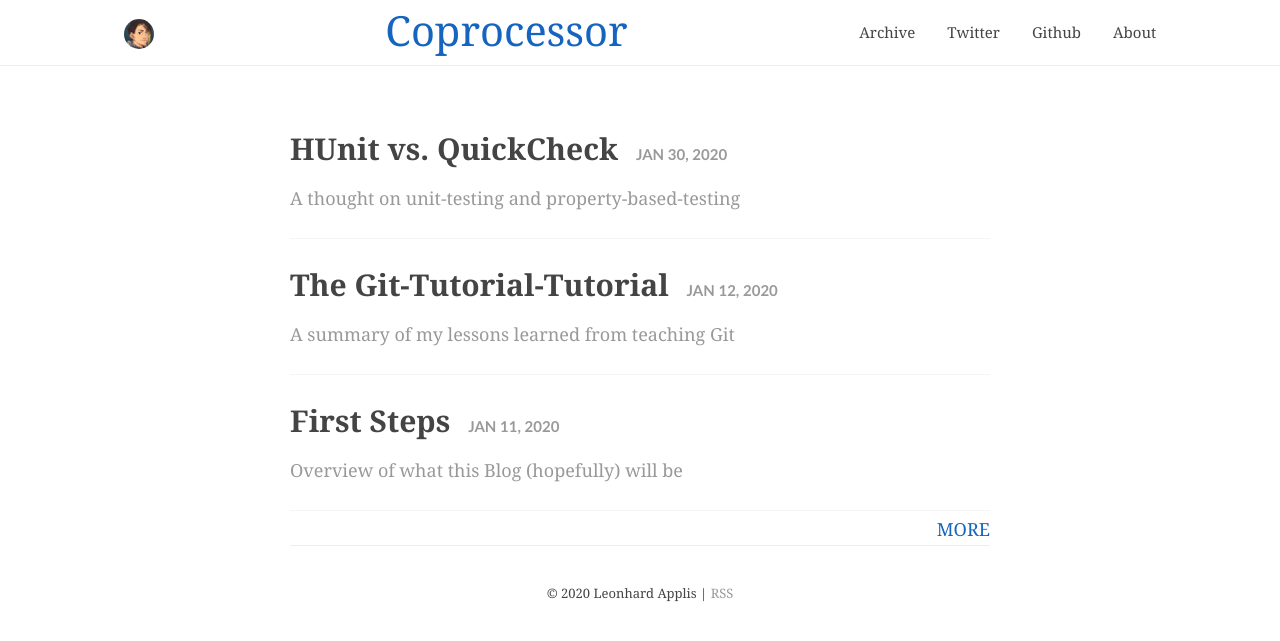
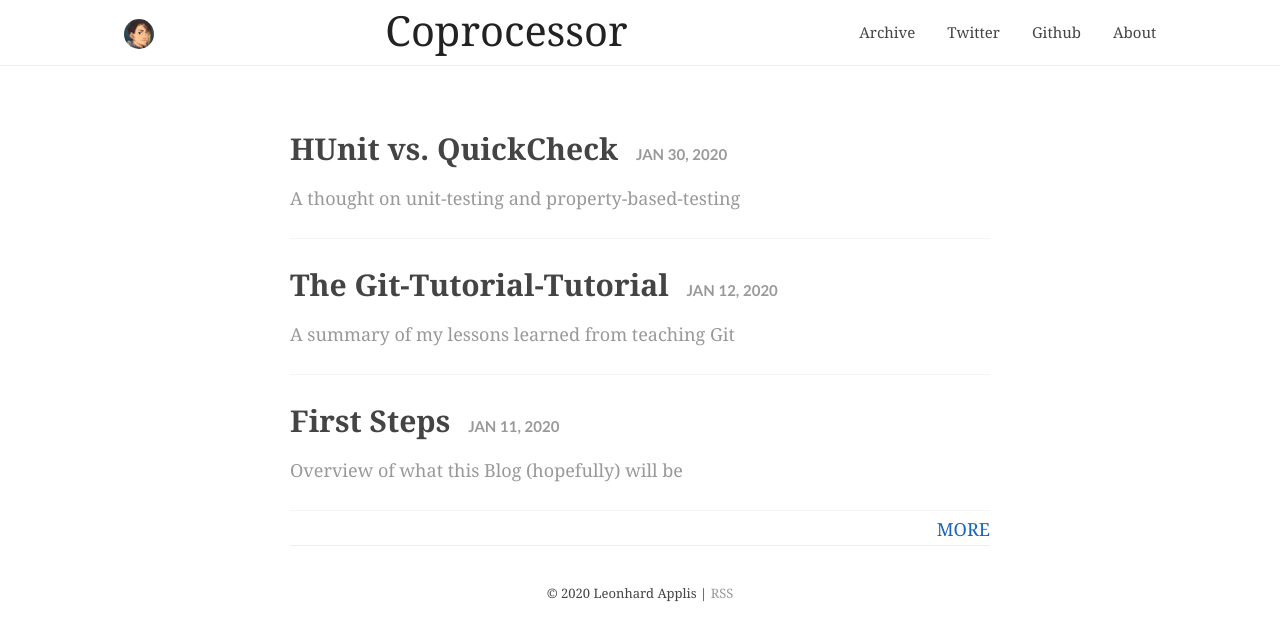
Before and after one commit to Twonki/twonki.github.io, a Jekyll site: the page built from index.html, in a window 1280 px wide. Shown: the top 641 px of the page. Built offline with Jekyll 4.4.1, drawn with Linux system fonts in a browser that asks for light colours; comment, search, counter and statistics services are not loaded.

Commit message:
Blackened Title

```diff
--- a/_includes/header.html
+++ b/_includes/header.html
@@ -11,8 +11,8 @@
         <a href="{{ site.baseurl }}/" class="header__link--logo">Coprocessor</a>
       </h1>
     {% endif %}
-    <a href="{{site.url}}">
-      <div style="font-size:1.1cm;padding-top: 14px;align-self: left;">
+    <a href="{{site.url}}" style="color:#222;">
+      <div style="font-size:1.1cm;padding-top: 14px;align-self: left;color:#222;">
         {{site.title}}
       </div>
     </a>
```
